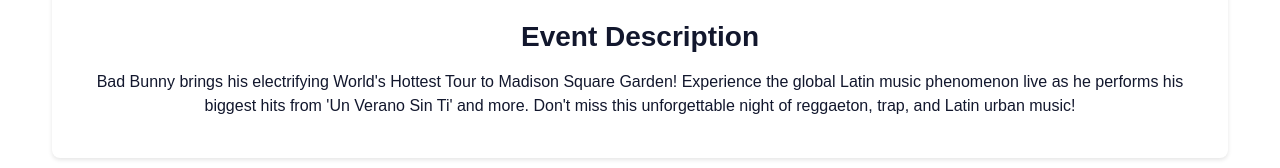
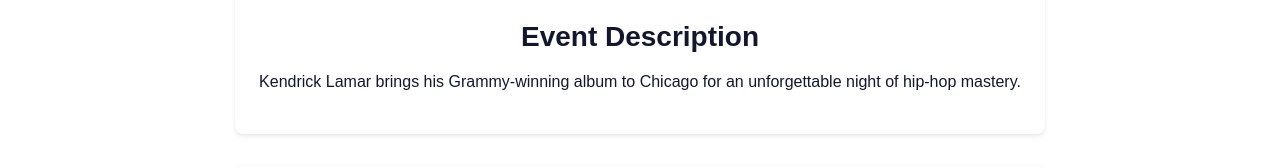
Before and after one commit to 0xBenj/LotTix, a React (Vite) app in the folder lottix-app/: page / in a window 1280 px wide. Shown: the part 455-623 px from the top of the page. Built offline with nearby package versions, Linux system fonts and the light colour scheme.

Commit message:
Change data used in for description and button componenets to new mock data

```diff
--- a/lottix-app/src/pages/LandingPage.tsx
+++ b/lottix-app/src/pages/LandingPage.tsx
@@ -1,8 +1,10 @@
 import React from 'react';
 import ConcertCard from '../components/ConcertCard';
 import { BackButton, EnterButton, ShareButton, EventDescription, LotterySteps } from '../components/ButtonsAndDescriptions';
+import { concertEvents } from '../data/concertData';
 
 const LandingPage: React.FC = () => {
+  const concert = concertEvents[0];
   const handleEnter = () => alert('Entered raffle!');
   const handleShare = () => alert('Shared!');
   const handleBack = () => alert('Going back!');
@@ -48,17 +50,14 @@
       </div>
 
       {/* Event Description */}
-      <EventDescription
-        content="Bad Bunny brings his electrifying World's Hottest Tour to Madison Square Garden! Experience the global Latin music phenomenon live as he performs his biggest hits from 'Un Verano Sin Ti' and more. Don't miss this unforgettable night of reggaeton, trap, and Latin urban music!"
-      />
-
+      <EventDescription content={concert.concertDescription} />
       {/* Lottery Steps */}
       <LotterySteps
         steps={[
-          'Enter the lottery for just $3',
+          `Enter the lottery for just ${concert.entryPrice === 'Free' ? 'Free' : `$${concert.entryPrice}`}`,
           'We randomly select winners',
           'Winners have 24 hours to claim their ticket',
-          'Enjoy the show and share the moment!'
+          'Enjoy the show and share the moment!',
         ]}
       />
 
```
